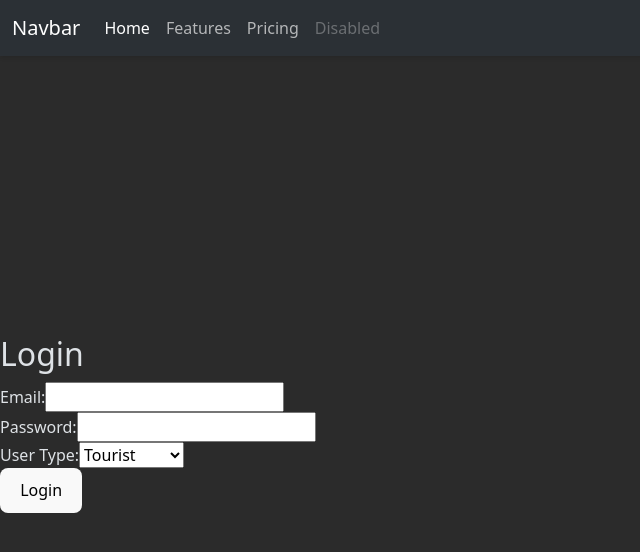
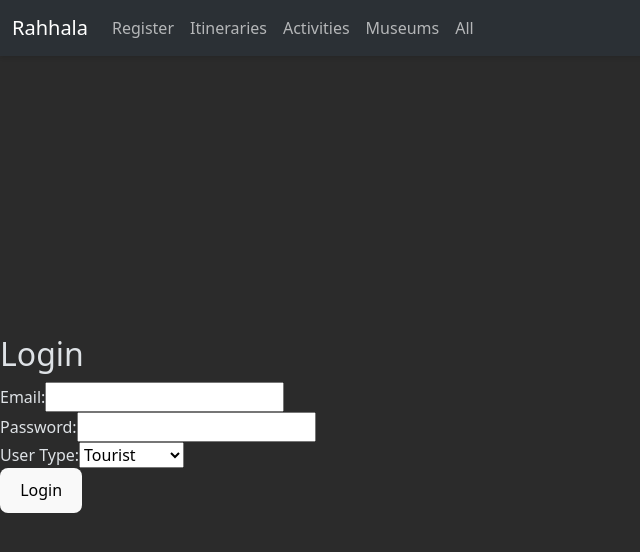
Before and after one commit to Advanced-computer-lab-2024/Rahhala, a React (Vite) app in the folder frontend/: page /login in a window 1280 px wide. Shown: the top 552 px of the page, without its empty margins (0-640 px from the left). Built offline with nearby package versions, Linux system fonts and the light colour scheme.

Commit message:
navBar edits

```diff
--- a/frontend/src/components/NavBar.jsx
+++ b/frontend/src/components/NavBar.jsx
@@ -3,21 +3,44 @@ import { AuthContext } from '../context/AuthContext';
 import axiosInstance from '../utils/axiosConfig';
 import { useNavigate } from 'react-router-dom';
 import "../navbar.css";
+
 const NavBar = () => {
     const { auth } = useContext(AuthContext); // Get auth context
-    console.log(auth)
-    // auth.token=null
-    // auth.isAuthenticated=false
-    // auth.loading=true
-    if(!auth.isAuthenticated){
-        console.log("Guest")
+    let endPoints = [];
+
+    if (auth) {
+        switch (auth.user) {
+            case 'tourist':
+                endPoints = [
+                    ["My Account", "/touristAccount"],
+                    ["Itineraries", "/touristItineraries"],
+                    ["Activities", "/activities"],
+                    ["Museums", "/museums"],
+                    ["All", "/viewAll"]
+                ];
+                break;
+            case 'user':
+                console.log("Regular user");
+                break;
+            case 'guest':
+                console.log("Guest user");
+                break;
+            default:
+                endPoints = [
+                    ["Register", "/register"],
+                    ["Itineraries", "/touristItineraries"],
+                    ["Activities", "/activities"],
+                    ["Museums", "/museums"],
+                    ["All", "/viewAll"]
+                ];
+        }
     }
 
     return (
         <nav className="navbar navbar-expand-lg bg-body-tertiary">
             <div className="container-fluid">
                 <a className="navbar-brand" href="#">
-            Navbar
+                    Rahhala
                 </a>
                 <button
                     className="navbar-toggler"
@@ -32,31 +55,18 @@ const NavBar = () => {
                 </button>
                 <div className="collapse navbar-collapse" id="navbarNav">
                     <ul className="navbar-nav">
-                <li className="nav-item">
-                <a className="nav-link active" aria-current="page" href="#">
-                    Home
+                        {endPoints.map(([name, path], index) => (
+                            <li className="nav-item" key={index}>
+                                <a className="nav-link" href={path}>
+                                    {name}
                                 </a>
                             </li>
-                <li className="nav-item">
-                <a className="nav-link" href="#">
-                    Features
-                </a>
-                </li>
-                <li className="nav-item">
-                <a className="nav-link" href="#">
-                    Pricing
-                </a>
-                </li>
-                <li className="nav-item">
-                <a className="nav-link disabled" aria-disabled="true">
-                    Disabled
-                </a>
-                </li>
+                        ))}
                     </ul>
                 </div>
             </div>
         </nav>
-    )
+    );
 }
 
-export default NavBar
+export default NavBar;
```
Lines whose indentation alone changed are shown as unchanged.
